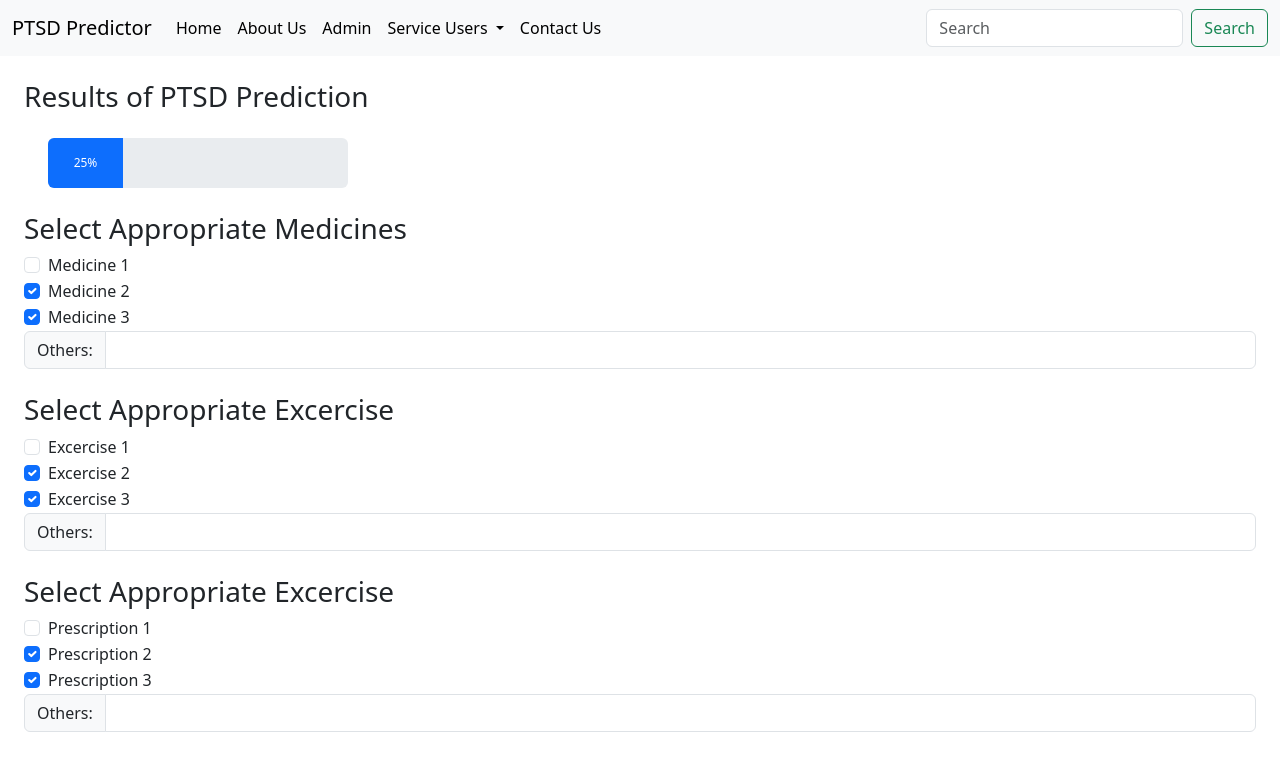
After one commit to RukhmaRiaz/PTSD-Prediction-Website, a Django app: page /results in a window 1280 px wide. The commit adds this page. Shown: the top 771 px of the page. Run offline with Django 3.2, Linux system fonts and the light colour scheme.

Commit message:
thirteenth commit

```diff
--- a/home/urls.py
+++ b/home/urls.py
@@ -14,5 +14,7 @@ urlpatterns = [
     path("admin",views.admin,name='admin'),
     path("questionaries",views.questionaries,name='questionaries'),
     path('questionselect',views.questionselect,name='questionselect'),
+    path('results',views.results,name='results'),
+
 
 ]
--- a/home/views.py
+++ b/home/views.py
@@ -78,3 +78,6 @@ def questionaries(request):
 def questionselect(request):
     results=request.GET['option']
     return render(request, 'questionselect.html',{'option':results})
+
+def results(request):
+    return render(request, 'results.html')
--- a/mysite/urls.py
+++ b/mysite/urls.py
@@ -26,5 +26,7 @@ urlpatterns = [
     path('admin/', admin.site.urls),
     path ('',include('home.urls')),
     path('/questionaries', views.questionaries, name= 'questionaries'),
+    path('/results', views.results, name= 'results'),
+
 
     ]
--- a/templates/doctor.html
+++ b/templates/doctor.html
@@ -3,5 +3,5 @@
 {%block title%}Doctor{% endblock title%}
 
 {% block body %}
-this is docotr page
+this is doctor page
 {% endblock %}
--- /dev/null
+++ b/templates/results.html
@@ -0,0 +1,88 @@
+{% extends 'base.html' %}
+
+{%block title%}Results{% endblock title%}
+
+{% block body %}
+<div class="m-4 justify-content-md-center">
+    <h3>Results of PTSD Prediction</h3>
+          <div class="progress  my-4 mx-4" role="progressbar" aria-label="Example with label" aria-valuenow="25" aria-valuemin="0" aria-valuemax="100"style="height:50px;width:300px;" >
+            <div class="progress-bar" style="width: 25%">25%</div>
+          </div>
+      </div>
+    </div>
+    <div class="m-4 justify-content-md-center">
+        <h3>Select Appropriate Medicines</h3>
+    <div class="form-check">
+        <input class="form-check-input" type="checkbox" value="" id="flexCheckDefault">
+        <label class="form-check-label" for="flexCheckDefault">
+          Medicine 1
+        </label>
+      </div>
+      <div class="form-check">
+        <input class="form-check-input" type="checkbox" value="" id="flexCheckChecked" checked>
+        <label class="form-check-label" for="flexCheckChecked">
+          Medicine 2
+        </label>
+      </div>
+      <div class="form-check">
+        <input class="form-check-input" type="checkbox" value="" id="flexCheckChecked" checked>
+        <label class="form-check-label" for="flexCheckChecked">
+          Medicine 3
+        </label>
+      </div>
+      <div class="input-group mb-3">
+        <span class="input-group-text" id="inputGroup-sizing-default">Others:</span>
+        <input type="text" class="form-control" aria-label="Sizing example input" aria-describedby="inputGroup-sizing-default">
+      </div>
+    </div>
+    <div class="m-4 justify-content-md-center">
+        <h3>Select Appropriate Excercise</h3>
+    <div class="form-check">
+        <input class="form-check-input" type="checkbox" value="" id="flexCheckDefault">
+        <label class="form-check-label" for="flexCheckDefault">
+          Excercise 1
+        </label>
+      </div>
+      <div class="form-check">
+        <input class="form-check-input" type="checkbox" value="" id="flexCheckChecked" checked>
+        <label class="form-check-label" for="flexCheckChecked">
+          Excercise 2
+        </label>
+      </div>
+      <div class="form-check">
+        <input class="form-check-input" type="checkbox" value="" id="flexCheckChecked" checked>
+        <label class="form-check-label" for="flexCheckChecked">
+          Excercise 3
+        </label>
+      </div>
+      <div class="input-group mb-3">
+        <span class="input-group-text" id="inputGroup-sizing-default">Others:</span>
+        <input type="text" class="form-control" aria-label="Sizing example input" aria-describedby="inputGroup-sizing-default">
+      </div>
+    </div>
+    <div class="m-4 justify-content-md-center">
+        <h3>Select Appropriate Excercise</h3>
+    <div class="form-check">
+        <input class="form-check-input" type="checkbox" value="" id="flexCheckDefault">
+        <label class="form-check-label" for="flexCheckDefault">
+            Prescription 1
+        </label>
+      </div>
+      <div class="form-check">
+        <input class="form-check-input" type="checkbox" value="" id="flexCheckChecked" checked>
+        <label class="form-check-label" for="flexCheckChecked">
+            Prescription 2
+        </label>
+      </div>
+      <div class="form-check">
+        <input class="form-check-input" type="checkbox" value="" id="flexCheckChecked" checked>
+        <label class="form-check-label" for="flexCheckChecked">
+            Prescription 3
+        </label>
+      </div>
+      <div class="input-group mb-3">
+        <span class="input-group-text" id="inputGroup-sizing-default">Others:</span>
+        <input type="text" class="form-control" aria-label="Sizing example input" aria-describedby="inputGroup-sizing-default">
+      </div>
+    </div>
+{% endblock %}
```
